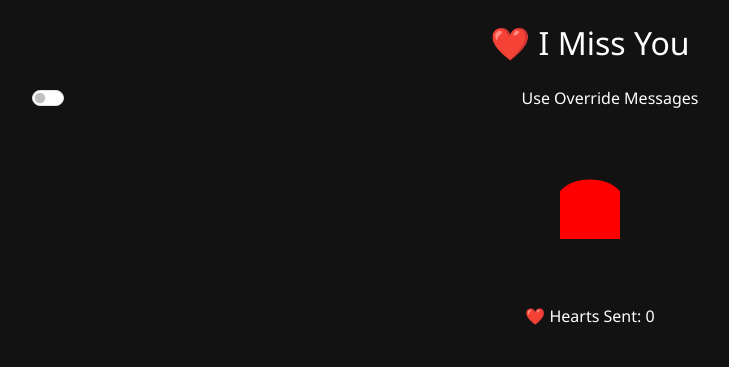
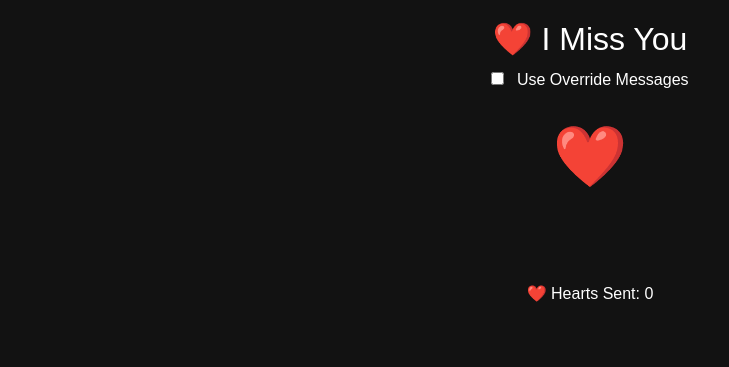
Before and after one commit to reecechev/smartmirror-control-panel, a Flask app: page /missyou in a window 1280 px wide. Shown: the top 367 px of the page, without its empty margins (50-779 px from the left). Run offline with Flask 3, Linux system fonts and the light colour scheme.

Commit message:
new misssu

```diff
--- a/templates/missyou.html
+++ b/templates/missyou.html
@@ -49,52 +49,69 @@
 		}
 	</style>
 </head>
-<body>
-	<div class="container text-center py-4">
-		<h2>❤️ I Miss You</h2>
+<body style="background-color: #121212; color: white; font-family: Arial, sans-serif;">
+	<div style="text-align: center; padding: 20px;">
+		<h2 style="color: white;">❤️ I Miss You</h2>
 
 		<!-- Override Toggle -->
-		<div class="form-check form-switch my-4">
-			<input class="form-check-input" type="checkbox" id="overrideSwitch" onchange="toggleOverride()">
-			<label class="form-check-label" for="overrideSwitch">Use Override Messages</label>
+		<label style="display: block; margin: 10px auto;">
+			<input type="checkbox" id="overrideToggle" onchange="toggleOverride()" />
+			<span style="margin-left: 8px;">Use Override Messages</span>
+		</label>
+
+		<!-- Heart Container -->
+		<div id="heart-container" style="position: relative; width: 150px; height: 150px; margin: 20px auto;">
+			<div id="heart" onclick="sendHeart()" style="font-size: 60px; cursor: pointer;">❤️</div>
+		<!-- Rings will be added here -->
 		</div>
 
-		<!-- Heart Tap -->
-		<div id="heartContainer">
-			<div id="heartButton" onclick="sendHeart()"></div>
-		</div>
-		<p class="mt-3">❤️ Hearts Sent: <span id="heartCount">0</span></p>
+		<!-- Hearts Sent Counter -->
+		<div style="margin-top: 10px;">❤️ Hearts Sent: <span id="heartCount">0</span></div>
 	</div>
 
 	<script>
 		let heartCount = 0;
-		const maxRings = 20;
 
 		function sendHeart() {
 			heartCount++;
-			document.getElementById("heartCount").innerText = Math.floor(heartCount / 10);
+			document.getElementById("heartCount").innerText = heartCount;
 
-			if (Math.floor(heartCount / 10) <= maxRings) {
-				const ring = document.createElement("div");
-				ring.className = "heart-ring";
-				const radius = 30 + (Math.floor(heartCount / 10) * 20);
-				ring.style.width = ring.style.height = `${radius}px`;
-				ring.style.top = `${75 - radius / 2}px`;
-				ring.style.left = `${75 - radius / 2}px`;
-				ring.style.opacity = "0.5";
-				document.getElementById("heartContainer").appendChild(ring);
+			// Add ring every 10 clicks
+			if (heartCount % 10 === 0) {
+				addRing(heartCount / 10);
 			}
+		}
 
-			// Optional backend log
-			fetch("/add_heart", { method: "POST" });
+		function addRing(ringNum) {
+			const ring = document.createElement('div');
+			const size = 100 + ringNum * 20; // Grow with each ring
+			ring.style.position = 'absolute';
+			ring.style.top = '50%';
+			ring.style.left = '50%';
+			ring.style.width = `${size}px`;
+			ring.style.height = `${size}px`;
+			ring.style.marginLeft = `-${size / 2}px`;
+			ring.style.marginTop = `-${size / 2}px`;
+			ring.style.border = '2px solid red';
+			ring.style.borderRadius = '50%';
+			ring.style.opacity = '0.5';
+			ring.style.pointerEvents = 'none';
+			ring.className = 'heart-ring';
+
+			document.getElementById('heart-container').appendChild(ring);
+
+			// Remove after 30 minutes (1800000ms)
+			setTimeout(() => {
+				ring.remove();
+			}, 1800000);
 		}
 
 		function toggleOverride() {
-			const isChecked = document.getElementById("overrideSwitch").checked;
-			fetch("/toggle_override", {
+			const override = document.getElementById("overrideToggle").checked;
+			fetch("/override-toggle", {
 				method: "POST",
-				headers: { 'Content-Type': 'application/json' },
-				body: JSON.stringify({ override: isChecked })
+				headers: { "Content-Type": "application/json" },
+				body: JSON.stringify({ use_override: override })
 			});
 		}
 	</script>
```
